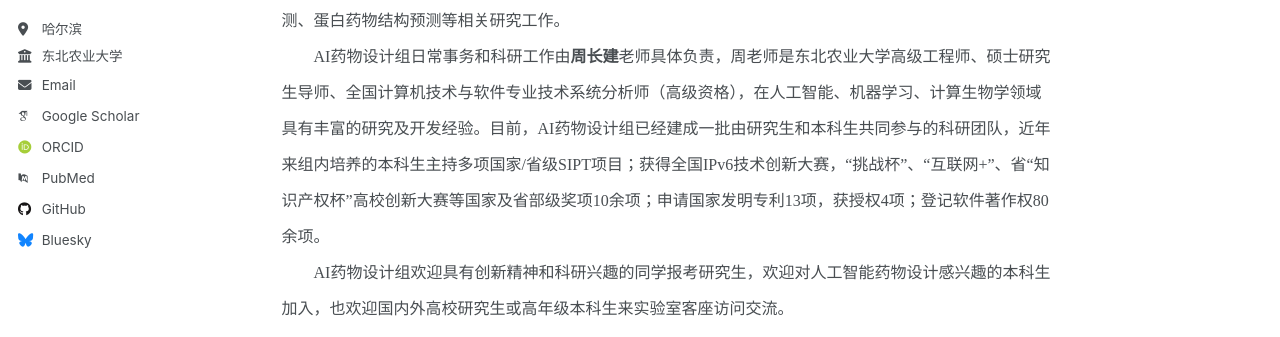
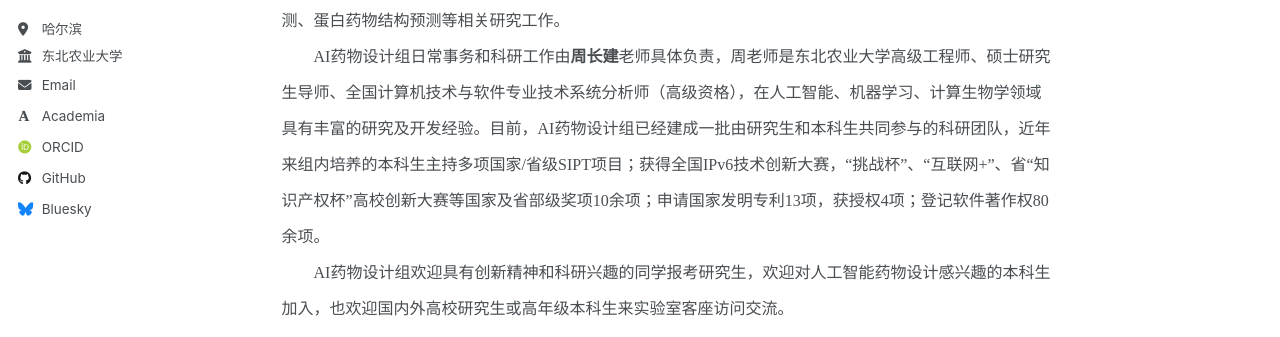
Before and after one commit to HPC-NEAU/zhoucj, a Jekyll site: the page built from _pages/about.md, in a window 1280 px wide. Shown: the part 377-714 px from the top of the page. Built offline with Jekyll 4.4.1, drawn with Linux system fonts in a browser that asks for light colours; some web fonts are replaced; part of the change alters nothing that is shown.

Commit message:
Update _config.yml

```diff
--- a/_config.yml
+++ b/_config.yml
@@ -32,21 +32,21 @@ author:
   email            : "zhouchangjian@neau.edu.cn"
 
   # Academic websites
-  academia         : # URL
-  arxiv            : # URL - Update with the correct link to your profile
-  googlescholar    : "https://scholar.google.com/citations?user=PS_CX0AAAAAJ"
-  impactstory      : # URL
-  orcid            : "http://orcid.org/yourorcidurl"
+  academia         : "https://dscx.neau.edu.cn/ndbssds/detail_Zk9JUnhybHo1_2.html"
+  #arxiv            : # URL - Update with the correct link to your profile
+  #googlescholar    : "https://scholar.google.com/citations?user=PS_CX0AAAAAJ"
+  #impactstory      : # URL
+  orcid            : "https://orcid.org/0000-0002-2094-640"
   semantic         : # URL
-  pubmed           : "https://www.ncbi.nlm.nih.gov/pubmed/?term=john+snow"
-  researchgate     : # URL
-  scopus           : # URL
+  #pubmed           : "https://orcid.org/0000-0002-2094-640"
+  #researchgate     : # URL
+  #scopus           : # URL
 
   # Repositories and software development
   bitbucket        : # Username - Update with your username on the site
   codepen          : # Username
   dribbble         : # Username
-  github           : "academicpages"
+  github           : "https://github.com/HPC-NEAU"
   kaggle           : # Username
   stackoverflow    : # User number or user number and name (i.e., use "1" or "1/jeff-atwood")
 
```
